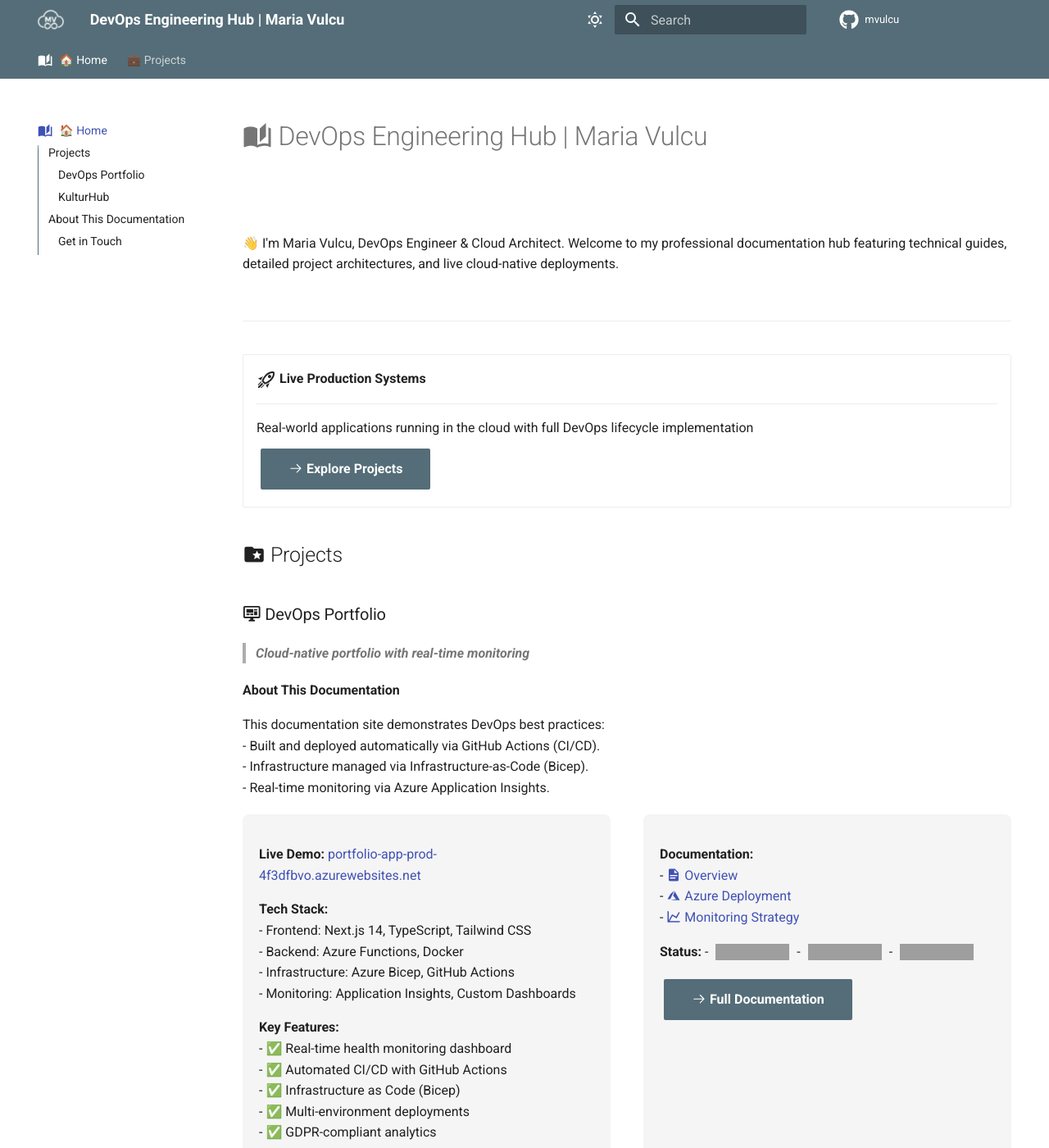
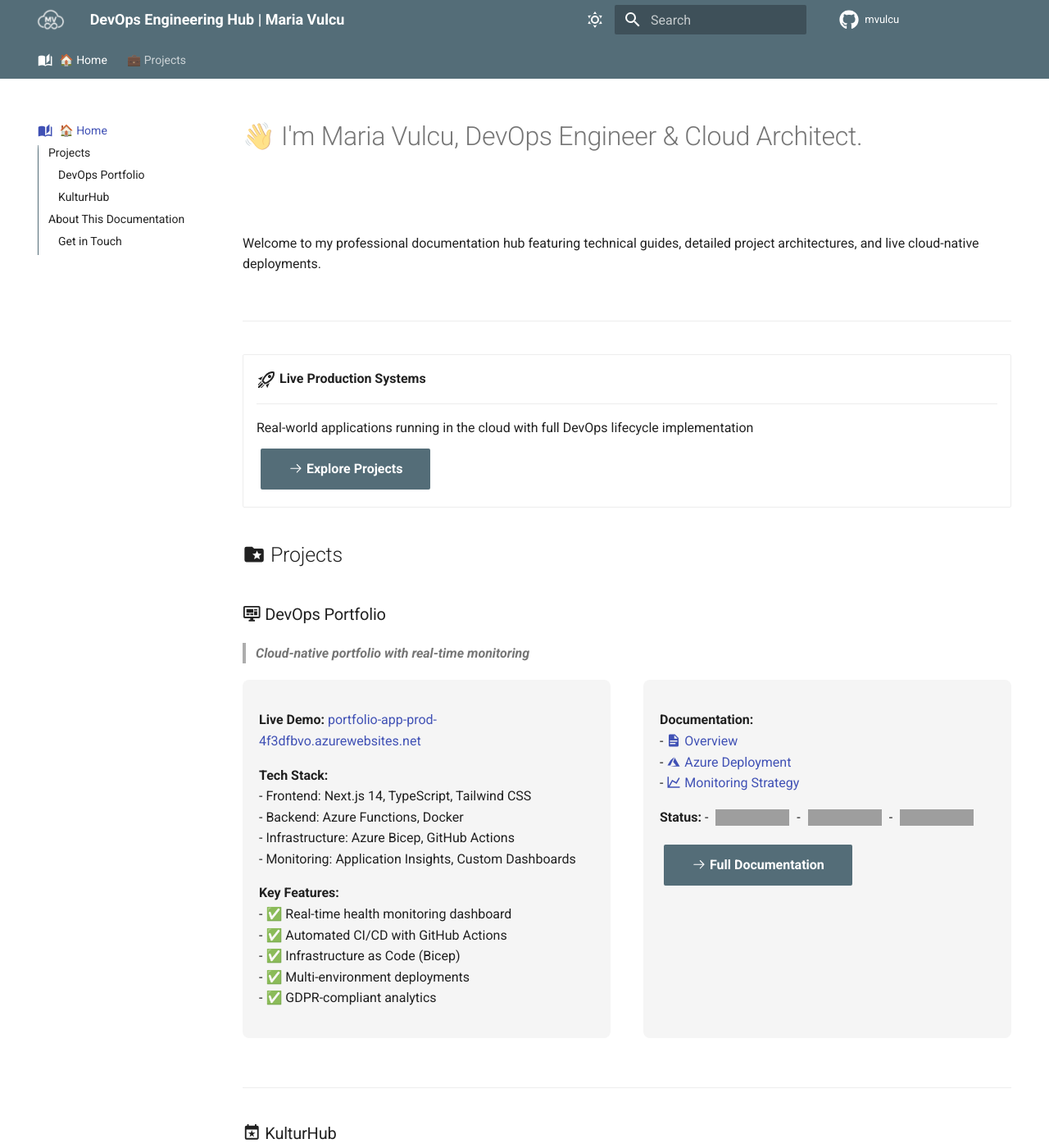
Before and after one commit to mvulcu/devops-portfolio-docs, an MkDocs documentation site: the page built from docs/index.md, in a window 1280 px wide and 1400 px high. Shown: the whole window at 82% size. Built offline with MkDocs 1.6.1 and Material for MkDocs 9.7.7, drawn with Linux system fonts in a browser that asks for light colours; some of the changed text lies outside the part shown; grey boxes are pictures that could not be loaded.

Commit message:
Built with Material for MkDocs

```diff
--- a/docs/index.md
+++ b/docs/index.md
@@ -5,10 +5,10 @@
 icon: material/book-open-page-variant
 ---
 
-# :material-book-open-page-variant:  DevOps Engineering Hub | Maria Vulcu
+# 👋 I'm Maria Vulcu, DevOps Engineer & Cloud Architect.
 
 <div class="hero-section" markdown>
-👋 I'm Maria Vulcu, DevOps Engineer & Cloud Architect.
+
 Welcome to my professional documentation hub featuring technical guides, detailed project architectures, and live cloud-native deployments.
 </div>
 
@@ -33,14 +33,6 @@
 
 ### :material-monitor-dashboard: DevOps Portfolio
 > **Cloud-native portfolio with real-time monitoring**
-
-**About This Documentation**
-
-This documentation site demonstrates DevOps best practices:<br>
-- Built and deployed automatically via GitHub Actions (CI/CD).<br>
-- Infrastructure managed via Infrastructure-as-Code (Bicep).<br>
-- Real-time monitoring via Azure Application Insights.
-
 
 <div class="project-grid" markdown>
 
--- a/mkdocs.yml
+++ b/mkdocs.yml
@@ -38,7 +38,7 @@
     # Светлая тема
     - scheme: default
       primary: blue grey
-      accent: purple
+      accent: deep purple
       toggle:
         icon: material/weather-sunny
         name: Переключить на темную тему
@@ -135,4 +135,4 @@
 
 # Авторские права
 copyright: |
-  &copy; 2024 Maria Vulcu | Built with Material for MkDocs
+  &copy; 2024 Maria Vulcu
```
